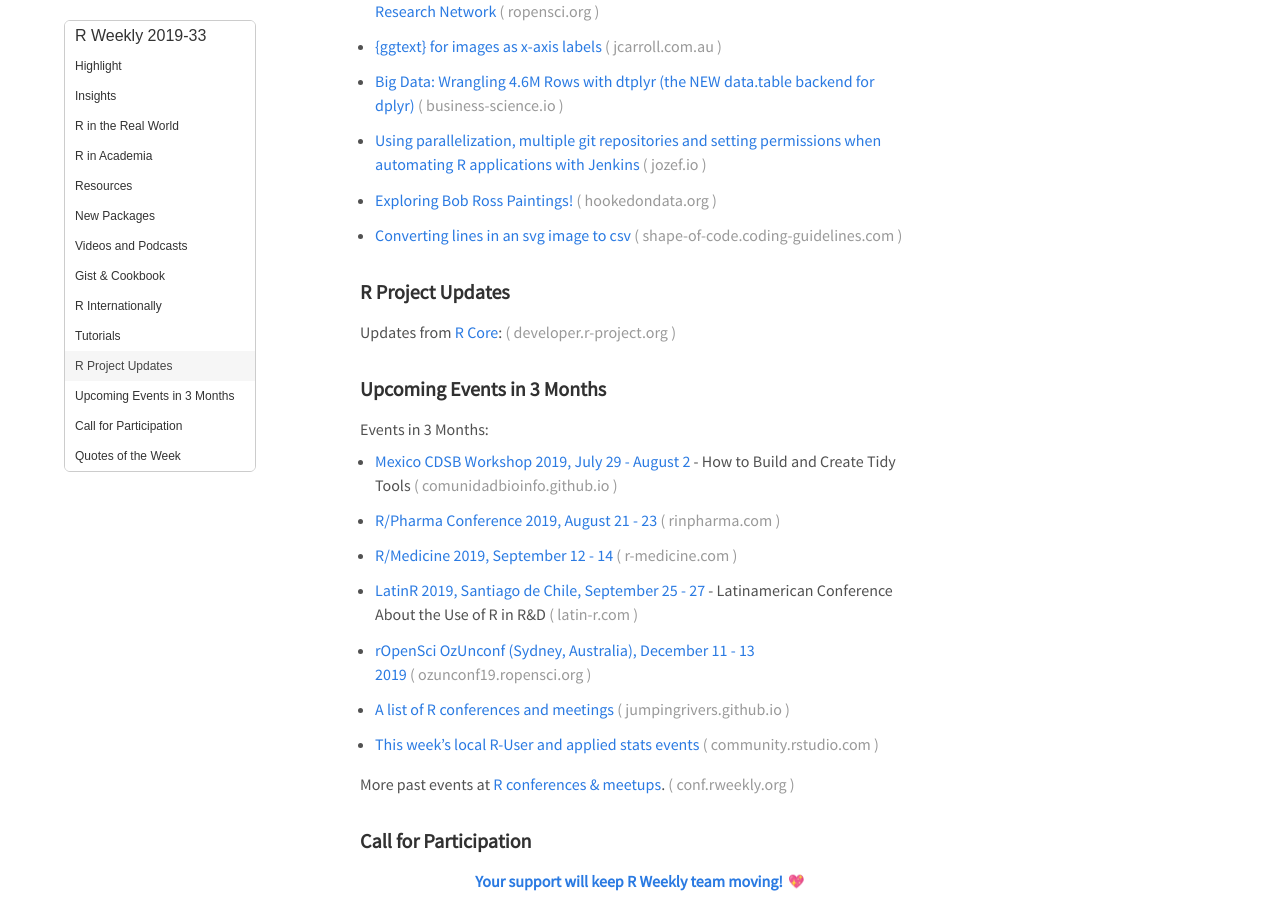
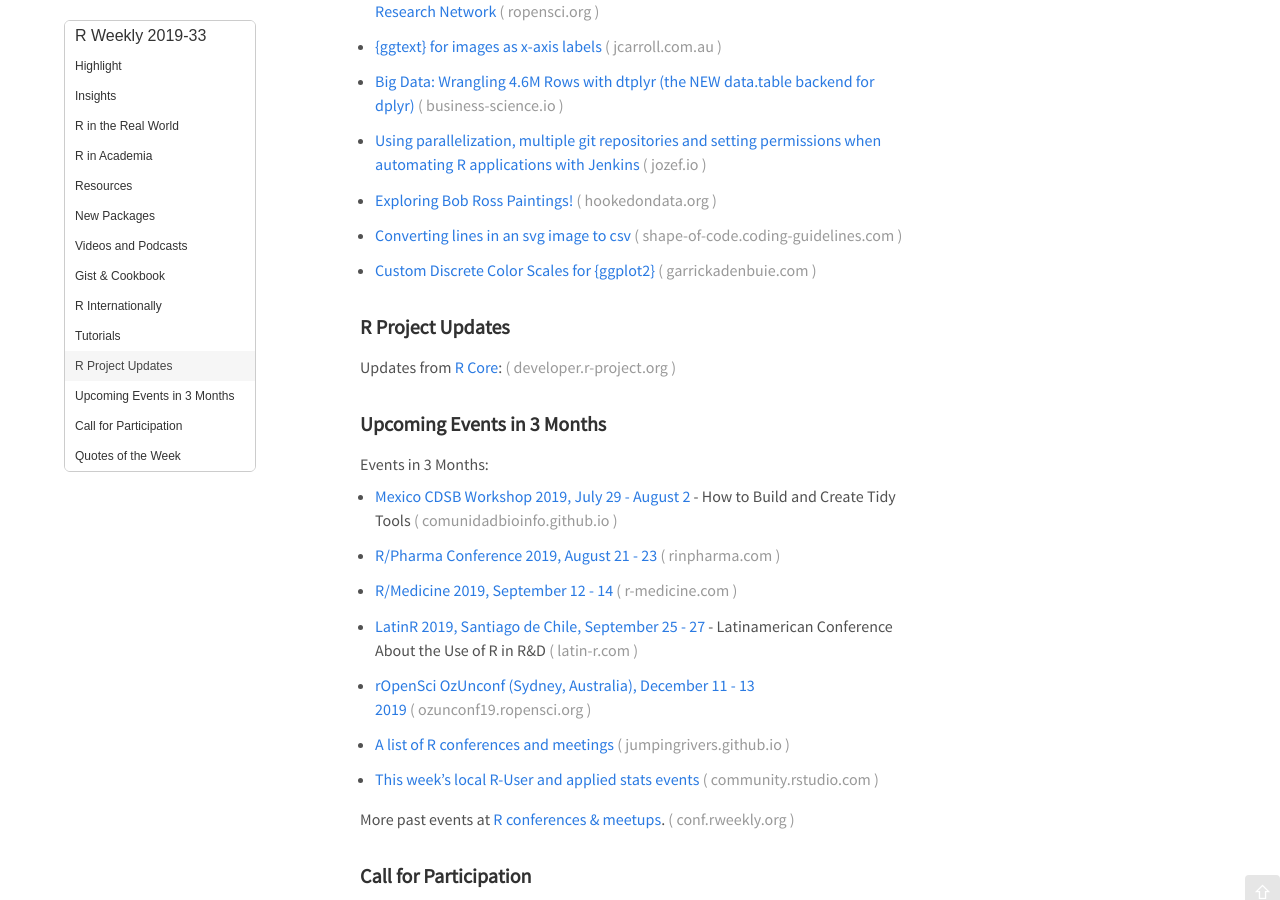
Before and after one commit to rweekly/rweekly.org, a Jekyll site: the page built from draft.md, in a window 1280 px wide and 900 px high, scrolled down 2234 px. Built offline with Jekyll 4.4.1, drawn with Linux system fonts in a browser that asks for light colours; emoji names are drawn with the system emoji font; comment, search, counter and statistics services are not loaded.

Commit message:
add 1 tutorial

```diff
--- a/draft.md
+++ b/draft.md
@@ -108,6 +108,8 @@
 
 + [Converting lines in an svg image to csv](http://shape-of-code.coding-guidelines.com/2019/08/16/converting-lines-in-an-svg-image-to-csv/)
 
++ [Custom Discrete Color Scales for {ggplot2}](https://www.garrickadenbuie.com/blog/custom-discrete-color-scales-for-ggplot2/)
+
 <!--<div class="post-more-begin></div><div class="post-more-end"></div>-->
 
 ###  R Project Updates
```
